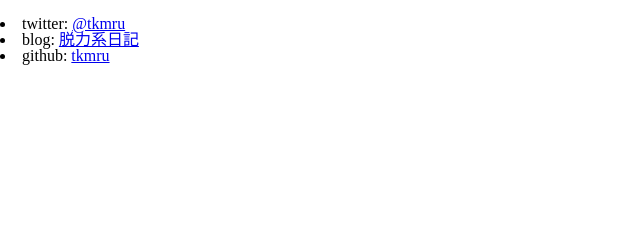
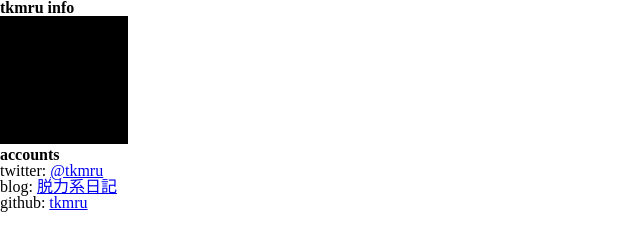
Before and after one commit to tkmru/tkmru.github.io, a plain HTML site: page index.html in a window 1280 px wide. Shown: the whole page, without its empty margins (0-640 px from the left). Drawn offline with Linux system fonts and the light colour scheme.

Commit message:
add icon

```diff
--- a/index.html
+++ b/index.html
@@ -1,13 +1,18 @@
 <!DOCTYPE html>
 <html lang='ja'>
 <head>
-    <meta charset='UTF-8'>
-    <title>tkmru info</title>
-    <link rel='stylesheet' href='css/reset.css'>
+  <meta charset='UTF-8'>
+  <title>tkmru info</title>
+  <link rel='stylesheet' href='css/reset.css'>
 </head>
 <body>
-　　 <li>twitter: <a href='https://twitter.com/tkmru'>@tkmru</a></li>
+  <h1>tkmru info</h1>
+  <img src='./img/icon.gif' height="128" width="128">
+  <h2>accounts</h2>
+  <ul>
+    <li>twitter: <a href='https://twitter.com/tkmru'>@tkmru</a></li>
     <li>blog: <a href='http://tkmr.hatenablog.com'>脱力系日記</a></li>
     <li>github: <a href='https://github.com/tkmru'>tkmru</a></li>
+  </ul>
 </body>
 </html>
```
Also changed, not shown: img/icon.gif (added).
